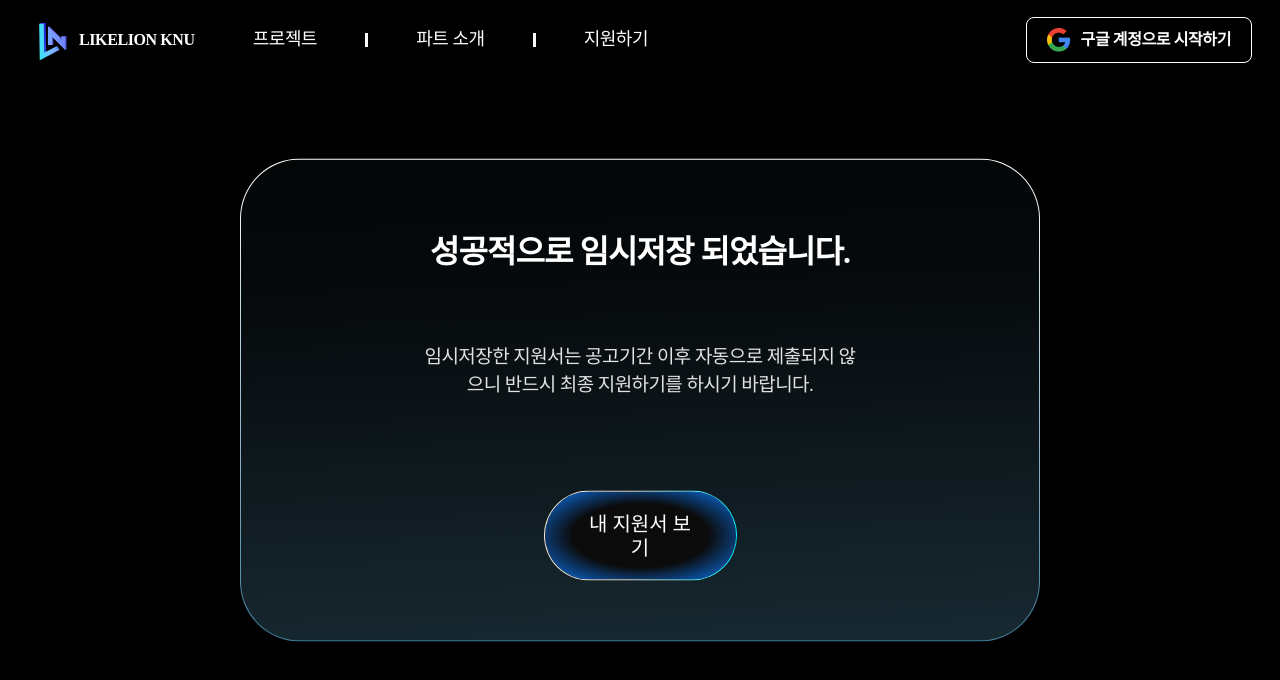
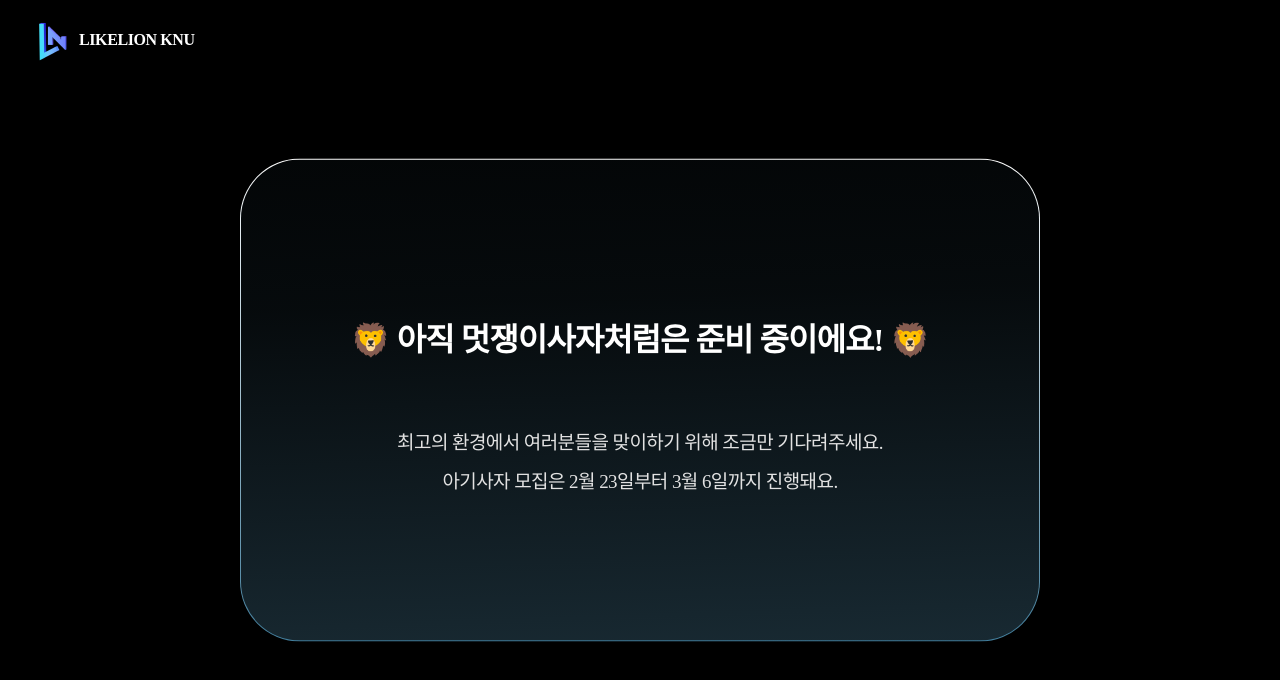
Before and after one commit to likelionknu/apply-page-client, a React (Vite) app: page / in a window 1280 px wide. Shown: the top 680 px of the page. Built offline with nearby package versions, Linux system fonts and the light colour scheme; a web font is replaced by a local one.

Commit message:
9 fix: 문구 수정 및 헤더 숨김 & 사이트 로고/타이틀 추가

```diff
--- a/index.html
+++ b/index.html
@@ -2,9 +2,9 @@
 <html lang="en">
   <head>
     <meta charset="UTF-8" />
-    <link rel="icon" type="image/svg+xml" href="/vite.svg" />
+    <link rel="icon" type="png" href="./src/assets/shared/logo.png" />
     <meta name="viewport" content="width=device-width, initial-scale=1.0" />
-    <title>apply-page-client</title>
+    <title>LIKELION KNU</title>
   </head>
   <body>
     <div id="root"></div>
--- a/src/shared/components/Header.tsx
+++ b/src/shared/components/Header.tsx
@@ -17,7 +17,8 @@ function Header() {
               LIKELION KNU
             </p>
           </div>
-          <div className="flex items-center gap-12 text-[18px] leading-[140%] font-medium tracking-[-0.025em]">
+          {/* hidden -> flex */}
+          <div className="hidden items-center gap-12 text-[18px] leading-[140%] font-medium tracking-[-0.025em]">
             <a className="hover:text-blue cursor-pointer">프로젝트</a>
             <NavDivider />
             <a className="hover:text-blue cursor-pointer">파트 소개</a>
@@ -25,7 +26,8 @@ function Header() {
             <a className="hover:text-blue cursor-pointer">지원하기</a>
           </div>
         </div>
-        <div className="flex items-center gap-[19.2px]">
+        {/* hidden -> flex */}
+        <div className="hidden items-center gap-[19.2px]">
           <div className="border-white1 mr-2 flex cursor-pointer items-center rounded-lg border-[0.4px] px-5 py-2.5">
             <img src={googleImg} alt="google" className="w-6" />
             <p className="ml-2.5 text-base leading-[140%] font-semibold tracking-[-0.025em]">
--- a/src/shared/pages/PendingPage.tsx
+++ b/src/shared/pages/PendingPage.tsx
@@ -6,16 +6,16 @@ function PendingPage() {
     <div className="bg-black1 h-dvh w-full">
       <Header />
       <Modal>
-        <Modal.Title>성공적으로 임시저장 되었습니다.</Modal.Title>
+        <Modal.Title>🦁 아직 멋쟁이사자처럼은 준비 중이에요! 🦁</Modal.Title>
         <Modal.Description>
-          <span className="w-[447px] leading-7">
-            임시저장한 지원서는 공고기간 이후 자동으로 제출되지 않으니 반드시
-            최종 지원하기를 하시기 바랍니다.
+          <span>
+            최고의 환경에서 여러분들을 맞이하기 위해 조금만 기다려주세요.
           </span>
+          <span>아기사자 모집은 2월 23일부터 3월 6일까지 진행돼요.</span>
         </Modal.Description>
-        <Modal.ButtonLayout>
+        {/* <Modal.ButtonLayout>
           <Modal.Button>내 지원서 보기</Modal.Button>
-        </Modal.ButtonLayout>
+        </Modal.ButtonLayout> */}
       </Modal>
     </div>
   );
```
